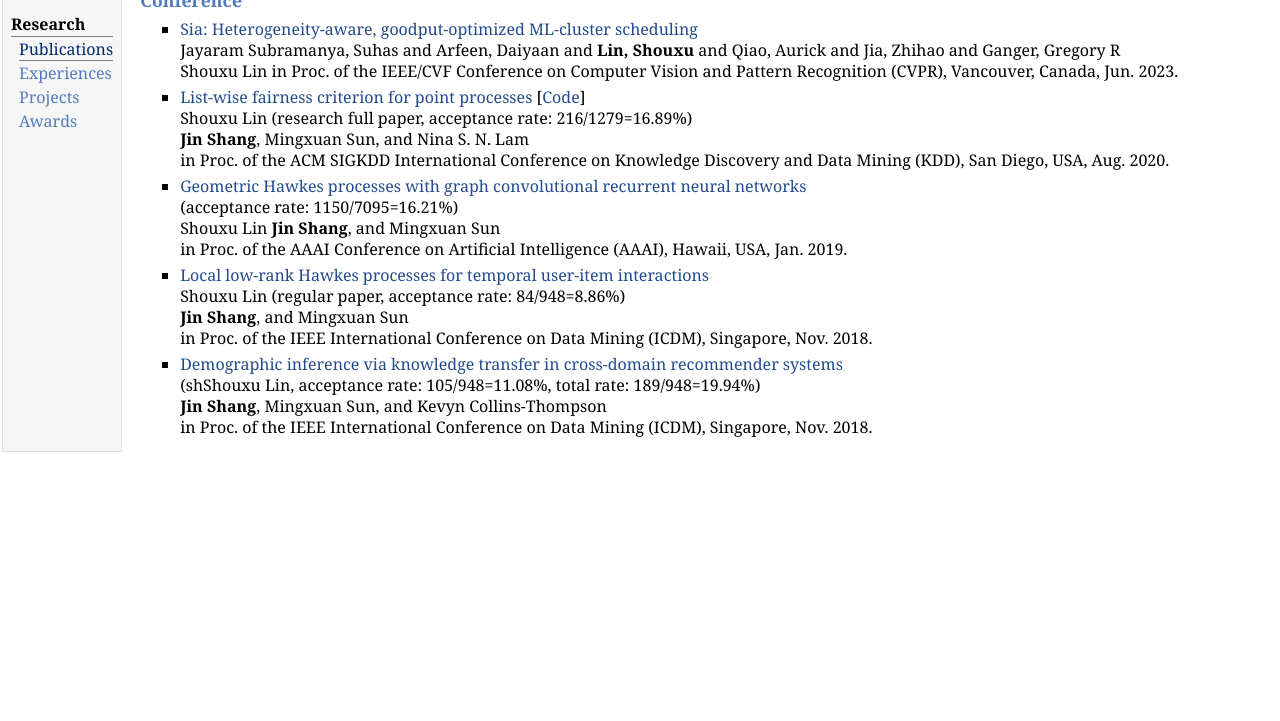
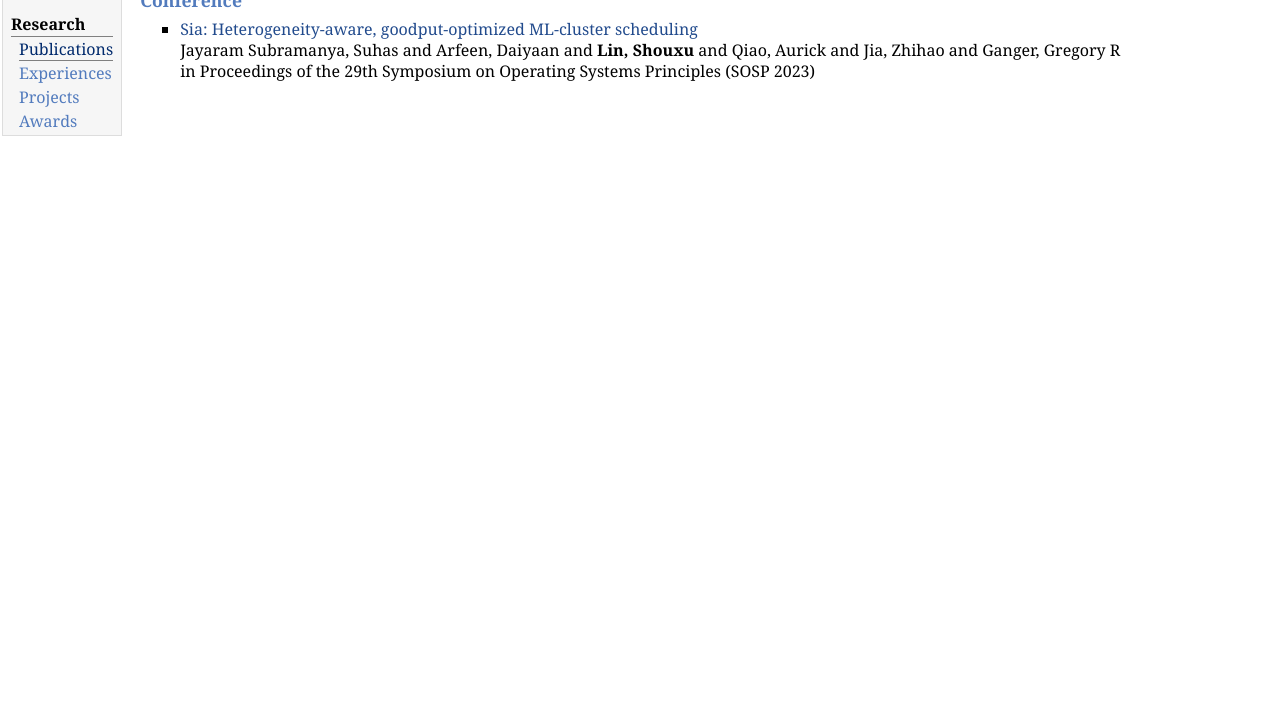
Before and after one commit to shouxulin/shouxulin.github.io, a plain HTML site: page publications.html in a window 1280 px wide. Shown: the part 79-800 px from the top of the page. Drawn offline with Linux system fonts and the light colour scheme.

Commit message:
update pub

```diff
--- a/publications.html
+++ b/publications.html
@@ -29,16 +29,13 @@
 </h3>
 <ul>
 <li><p><a href="pubs/sia.pdf">Sia: Heterogeneity-aware, goodput-optimized ML-cluster scheduling</a> <br />
-
-
 <!-- (acceptance rate: 2360/9155=25.78%) <br /> -->
-
 Jayaram Subramanya, Suhas and Arfeen, Daiyaan and <b>Lin, Shouxu</b> and Qiao, Aurick and Jia, Zhihao and Ganger, Gregory R <br />
-Shouxu Lin
-in Proc. of the IEEE/CVF Conference on Computer Vision and Pattern Recognition (CVPR), Vancouver, Canada, Jun. 2023.
+in Proceedings of the 29th Symposium on Operating Systems Principles (SOSP 2023)
 </p>
 </li>
-<li><p><a href="pubs/list-wise.pdf">List-wise fairness criterion for point processes</a> [<a href="https://github.com/jshang2/List-wise">Code</a>] <br />
+
+<!-- <li><p><a href="pubs/list-wise.pdf">List-wise fairness criterion for point processes</a> [<a href="https://github.com/jshang2/List-wise">Code</a>] <br />
 
 Shouxu Lin
 (research full paper, acceptance rate: 216/1279=16.89%) <br />
@@ -47,8 +44,9 @@
 
 in Proc. of the ACM SIGKDD International Conference on Knowledge Discovery and Data Mining (KDD), San Diego, USA, Aug. 2020.
 </pShouxu Lin
-</li>
-<li><p><a href="pubs/geo.pdf">Geometric Hawkes processes with graph convolutional recurrent neural networks</a> <br />
+</li> -->
+
+<!-- <li><p><a href="pubs/geo.pdf">Geometric Hawkes processes with graph convolutional recurrent neural networks</a> <br />
 
 
 (acceptance rate: 1150/7095=16.21%) <br />
@@ -57,8 +55,9 @@
 
 in Proc. of the AAAI Conference on Artificial Intelligence (AAAI), Hawaii, USA, Jan. 2019.
 </p>
-</li>
-<li><p><a href="pubs/local-low-rank.pdf">Local low-rank Hawkes processes for temporal user-item interactions</a> <br />
+</li> -->
+
+<!-- <li><p><a href="pubs/local-low-rank.pdf">Local low-rank Hawkes processes for temporal user-item interactions</a> <br />
 
 Shouxu Lin
 (regular paper, acceptance rate: 84/948=8.86%) <br />
@@ -67,8 +66,9 @@
 
 in Proc. of the IEEE International Conference on Data Mining (ICDM), Singapore, Nov. 2018.
 </pShouxu Lin
-</li>
-<li><p><a href="pubs/crossdemo.pdf">Demographic inference via knowledge transfer in cross-domain recommender systems</a> <br />
+</li> -->
+
+<!-- <li><p><a href="pubs/crossdemo.pdf">Demographic inference via knowledge transfer in cross-domain recommender systems</a> <br />
 
 
 (shShouxu Lin, acceptance rate: 105/948=11.08%, total rate: 189/948=19.94%) <br />
@@ -77,37 +77,8 @@
 
 in Proc. of the IEEE International Conference on Data Mining (ICDM), Singapore, Nov. 2018.
 </p>
-</li>
+</li> -->
 </ul>
-<!-- <h3>Journal
-</h3>
-<ul>
-<li><p><a href="pubs/rescue.pdf">A machine learning approach for detecting rescue requests from social media</a> <br />
-
-
-Zheye Wang, Nina S. N. Lam, Mingxuan Sun, Xiao Huang, <b>Jin Shang</b>, Lei Zou, Yue Wu, and Volodymyr V. Mihunov <br />
-
-in ISPRS International Journal of Geo-Information. 2022; 11(11):570.
-
-</p>
-</li>
-<li><p><a href="https://link.springer.com/epdf/10.1007/s10115-019-01379-6?author_access_token=s_nsMmaalPrdXl_TOVnRvPe4RwlQNchNByi7wbcMAY5AKah_lrhoWQI_BWqaN1rdy485EoRHGCUV0XgpZKHYKnv9xw6wKjb9TKLudFy8YJN97SZc5Wk21ulu7kVceZPdNOcLNvsjTEu3D0Z7_GL_eQ%3D%3D">Local low-rank Hawkes processes for temporal user-item interactions</a> <br />
-
-
-<b>Jin Shang</b>, and Mingxuan Sun <br />
-
-in Knowledge and Information Systems (KAIS) (2019):  1-24.
-</p>
-</li>
-<li><p><a href="pubs/Effect.pdf">Effect of folded and crumpled morphologies of graphene oxide platelets on the mechanical performances of polymer nanocomposites</a> <br /> [<a href="pubs/Sup.docx">Supporting Information</a>] <br />
-
-
-<b>Jin Shang</b>, Yuli Chen, et al. <br />
-
-in Polymer 68 (2015): 131-139.
-</p>
-</li>
-</ul> -->
 </td>
 </tr>
 </table>
```
